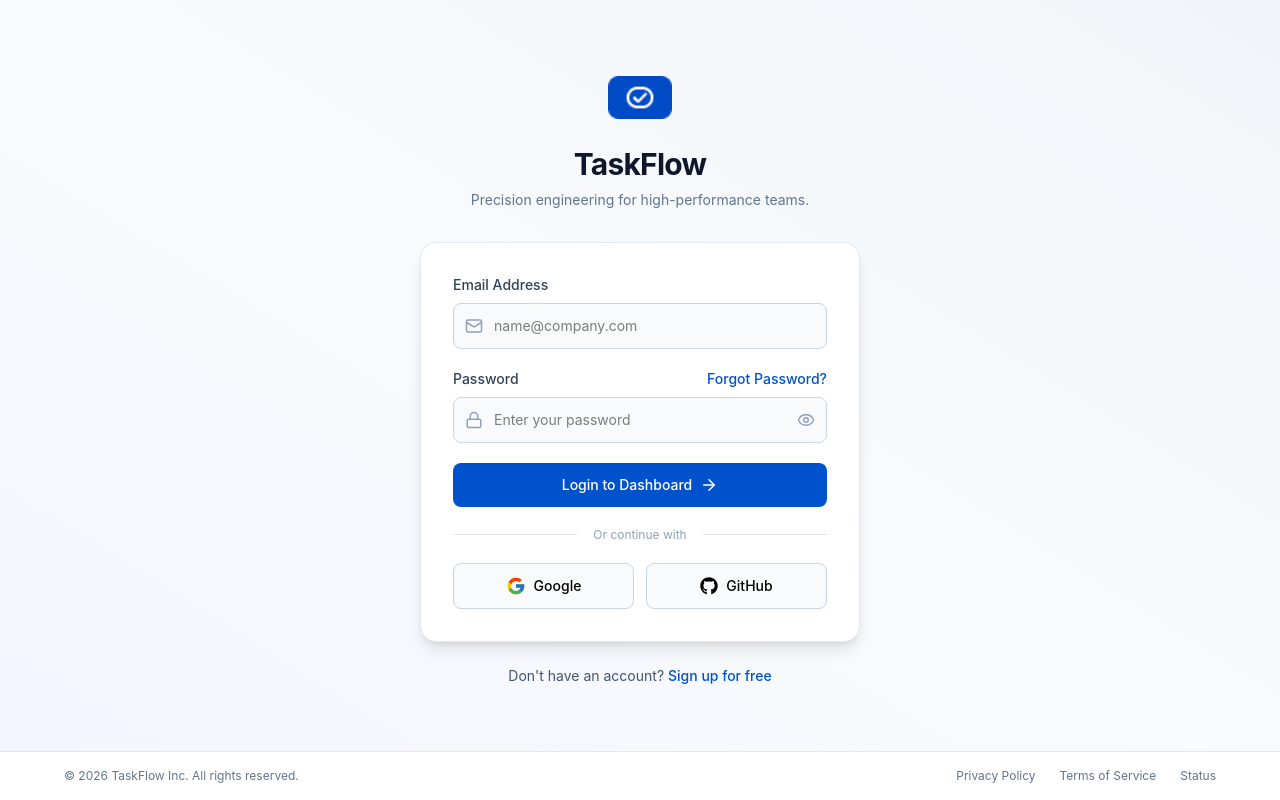
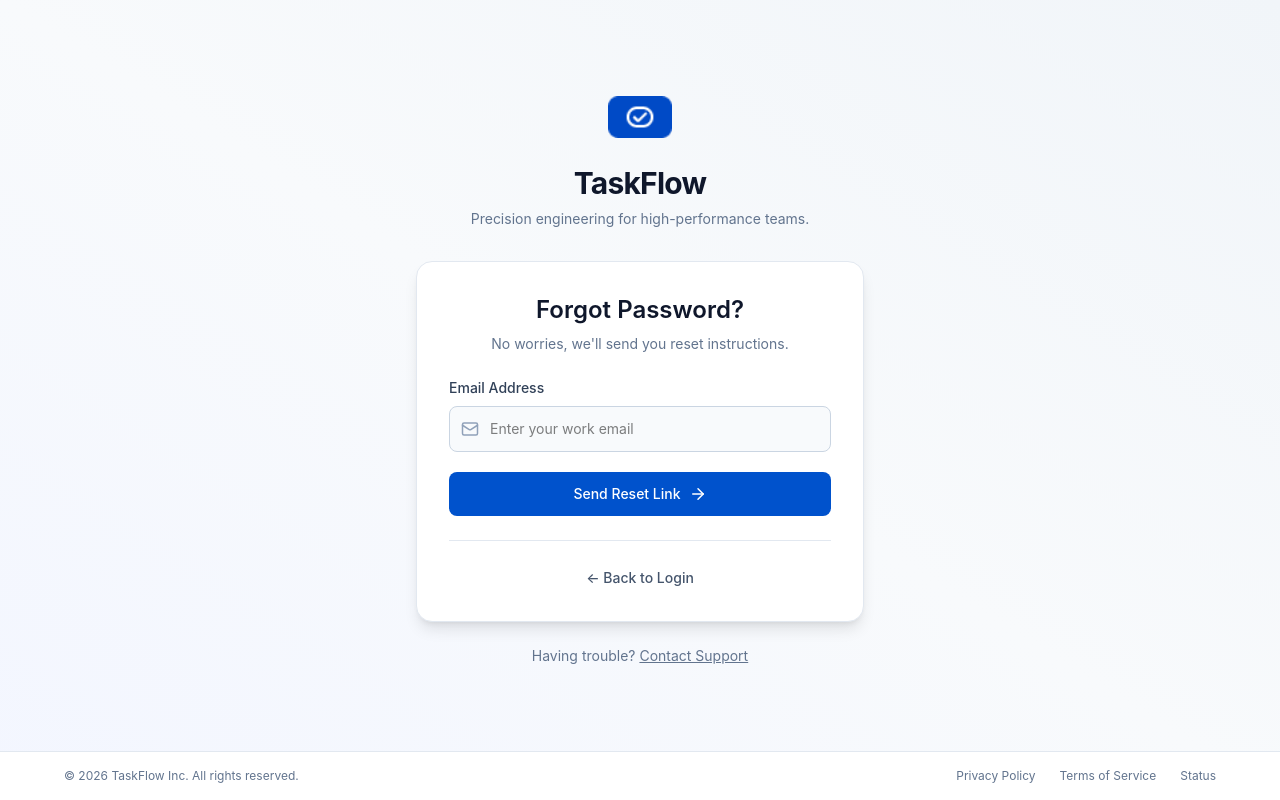
Before and after one commit to EmaanAbid2711/TaskFlow-WebApplication, a React (Vite) app in the folder taskflow/: page /forgot-password in a window 1280 px wide. Built offline with nearby package versions, Linux system fonts and the light colour scheme.

Commit message:
1 July: add the Forgot Password page, with navigation from login to forgot password screen, using resuable components

```diff
--- a/taskflow/package.json
+++ b/taskflow/package.json
@@ -15,6 +15,7 @@
     "react": "^19.2.7",
     "react-dom": "^19.2.7",
     "react-icons": "^5.7.0",
+    "react-router-dom": "^7.18.1",
     "tailwindcss": "^4.3.2"
   },
   "devDependencies": {
--- a/taskflow/src/App.tsx
+++ b/taskflow/src/App.tsx
@@ -1,7 +1,23 @@
-import Login from "./pages/Login/Login";
+import { BrowserRouter, Routes, Route } from "react-router-dom";
+
+import {Login, ForgotPassword} from "./pages";
 
 function App() {
-  return <Login />;
+  return (
+    <BrowserRouter>
+      <Routes>
+        <Route
+          path="/"
+          element={<Login />}
+        />
+
+        <Route
+          path="/forgot-password"
+          element={<ForgotPassword />}
+        />
+      </Routes>
+    </BrowserRouter>
+  );
 }
 
 export default App;
--- /dev/null
+++ b/taskflow/src/pages/ForgotPassword/ForgotPassword.tsx
@@ -0,0 +1,88 @@
+import { useState } from "react";
+import { Mail } from "lucide-react";
+import { Link } from "react-router-dom";
+
+import {Button, Footer, Input, Logo} from "../../components";
+
+function ForgotPassword() {
+  const [email, setEmail] = useState("");
+
+  const handleSubmit = (
+    event: React.SubmitEvent<HTMLFormElement>
+  ) => {
+    event.preventDefault();
+
+    console.log(email);
+  };
+
+  return (
+    <div className="flex min-h-screen flex-col justify-between bg-gradient-to-tr from-[#f3f6ff] via-[#f8fafc] to-[#f1f5f9]">
+      <div className="flex flex-1 flex-col items-center justify-center px-4 py-12">
+        <Logo />
+
+        <div className="w-full max-w-md rounded-2xl border border-slate-200 bg-white p-8 shadow-lg">
+
+          <div className="mb-6 text-center">
+            <h2 className="mb-2 text-2xl font-semibold text-slate-900">
+              Forgot Password?
+            </h2>
+
+            <p className="text-sm text-slate-500">
+              No worries, we'll send you reset instructions.
+            </p>
+          </div>
+
+          <form
+            onSubmit={handleSubmit}
+            className="space-y-5"
+          >
+            <div>
+              <label
+                htmlFor="email"
+                className="mb-2 block text-sm font-medium text-slate-700"
+              >
+                Email Address
+              </label>
+
+              <Input
+                id="email"
+                type="email"
+                placeholder="Enter your work email"
+                icon={<Mail size={18} />}
+                value={email}
+                onChange={(e) => setEmail(e.target.value)}
+                required
+              />
+            </div>
+
+            <Button type="submit">
+              Send Reset Link
+            </Button>
+          </form>
+
+          <div className="my-6 border-t border-slate-200" />
+
+          <div className="text-center">
+            <Link
+              to="/"
+              className="text-sm font-medium text-slate-600 hover:text-slate-900"
+            >
+              ← Back to Login
+            </Link>
+          </div>
+        </div>
+
+        <p className="mt-6 text-sm text-slate-500">
+          Having trouble?{" "}
+          <button className="underline hover:text-[#0052cc]">
+            Contact Support
+          </button>
+        </p>
+      </div>
+
+      <Footer />
+    </div>
+  );
+}
+
+export default ForgotPassword;
--- a/taskflow/src/pages/Login/Login.tsx
+++ b/taskflow/src/pages/Login/Login.tsx
@@ -2,6 +2,7 @@ import { useState } from "react";
 import { Mail } from "lucide-react";
 import { FcGoogle } from "react-icons/fc";
 import { FaGithub } from "react-icons/fa";
+import { Link } from "react-router-dom";
 
 import {Button, Input, Logo, PasswordInput, Footer} from "../../components";
 
@@ -10,7 +11,7 @@ function Login() {
   const [password, setPassword] = useState("");
 
   const handleSubmit = (
-    event: React.FormEvent<HTMLFormElement>
+    event: React.SubmitEvent<HTMLFormElement>
   ) => {
     event.preventDefault();
 
@@ -62,12 +63,12 @@ function Login() {
                   Password
                 </label>
 
-                <button
-                  type="button"
+                <Link
+                  to="/forgot-password"
                   className="text-sm font-medium text-[#0052cc] transition-colors hover:underline"
                 >
                   Forgot Password?
-                </button>
+                </Link>
               </div>
 
               <PasswordInput
--- /dev/null
+++ b/taskflow/src/pages/index.ts
@@ -0,0 +1,2 @@
+export { default as Login } from "./Login/Login";
+export { default as ForgotPassword } from "./ForgotPassword/ForgotPassword";
```
Also changed, not shown: 1 other file (tests, documents, lock files or other folders).
